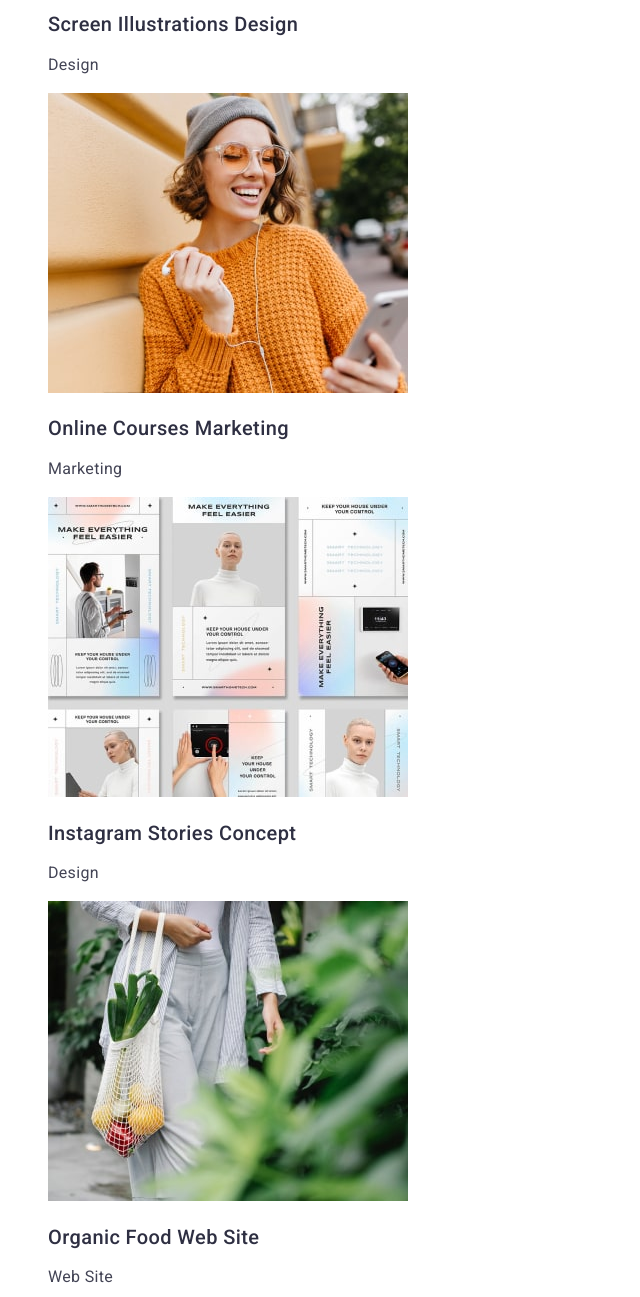
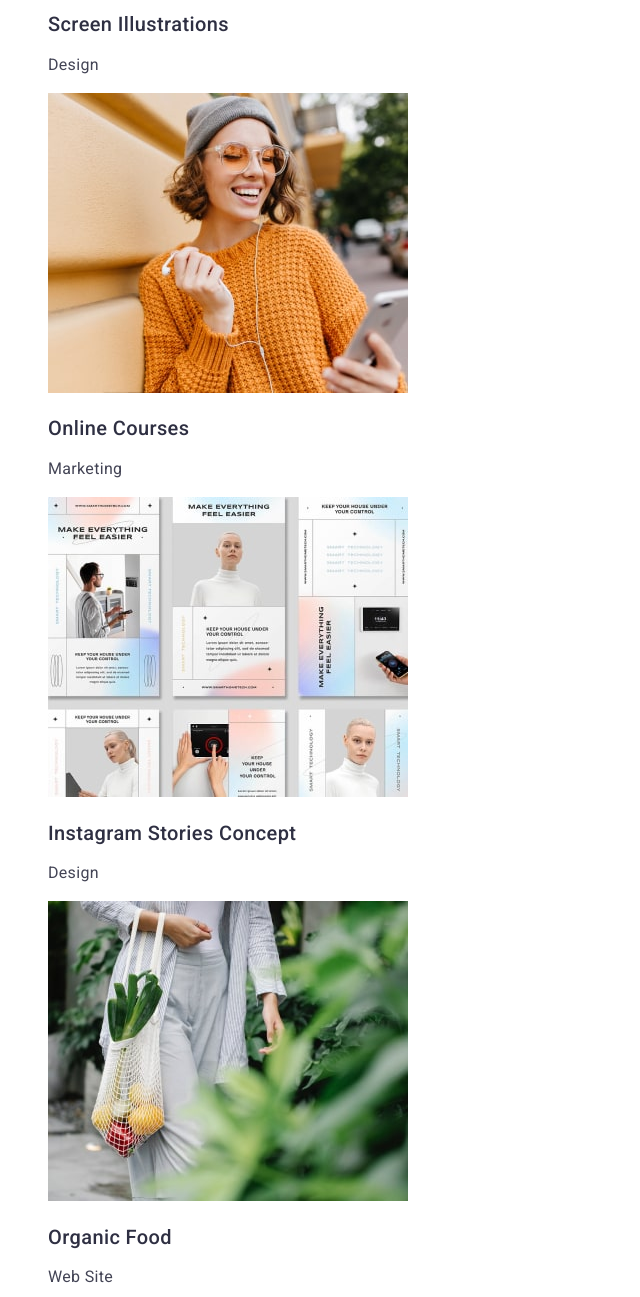
Before and after one commit to MarynaPyliuta/goit-markup-hw-02, a plain HTML site: page portfolio.html in a window 1280 px wide. Shown: the part 2343-3640 px from the top of the page, without its empty margins (0-640 px from the left). Drawn offline with Linux system fonts and the light colour scheme.

Commit message:
last commit

```diff
--- a/portfolio.html
+++ b/portfolio.html
@@ -80,7 +80,7 @@
                 height="300"
                 class="projects-image"
               />
-              <h2 class="section-subtitle">Cashless payment</h2>
+              <h2 class="section-subtitle">Cashless Payment</h2>
               <p class="projects-text">Marketing</p>
             </a>
           </li>
@@ -119,7 +119,7 @@
                 height="300"
                 class="projects-image"
               />
-              <h2 class="section-subtitle">Screen Illustrations Design</h2>
+              <h2 class="section-subtitle">Screen Illustrations</h2>
               <p class="projects-text">Design</p>
             </a>
           </li>
@@ -132,7 +132,7 @@
                 height="300"
                 class="projects-image"
               />
-              <h2 class="section-subtitle">Online Courses Marketing</h2>
+              <h2 class="section-subtitle">Online Courses</h2>
               <p class="projects-text">Marketing</p>
             </a>
           </li>
@@ -158,7 +158,7 @@
                 height="300"
                 class="projects-image"
               />
-              <h2 class="section-subtitle">Organic Food Web Site</h2>
+              <h2 class="section-subtitle">Organic Food</h2>
               <p class="projects-text">Web Site</p>
             </a>
           </li>
```
